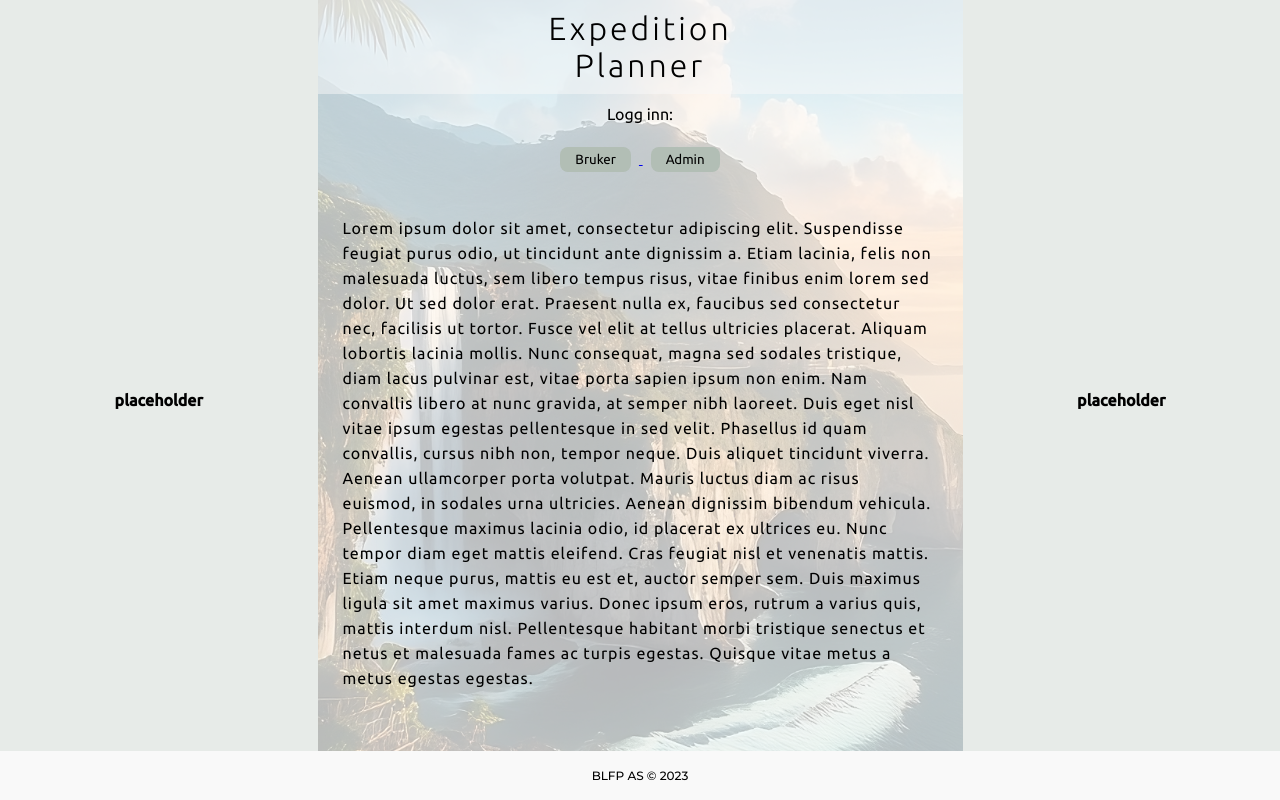
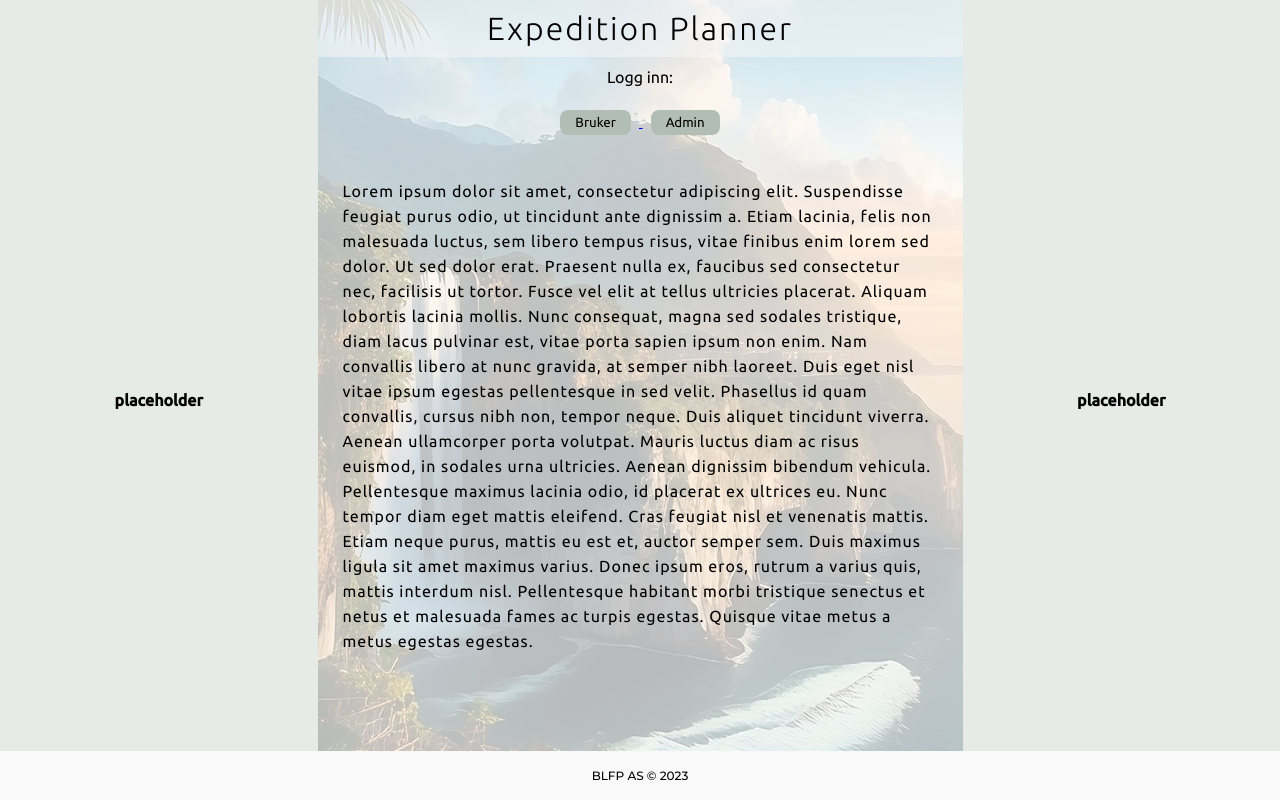
Before and after one commit to Chrizziboi/softwareEngGruppe6, a Flask app: page / in a window 1280 px wide. Run offline with Flask 3, Linux system fonts and the light colour scheme.

Commit message:
minor updates

```diff
--- a/static/styles/style.css
+++ b/static/styles/style.css
@@ -31,7 +31,7 @@
     padding-top: 10px;
     padding-bottom: 10px;
     font-weight: lighter;
-    letter-spacing: 3px;
+    letter-spacing: 2px;
 }
 
 #titleWrapper {
```
